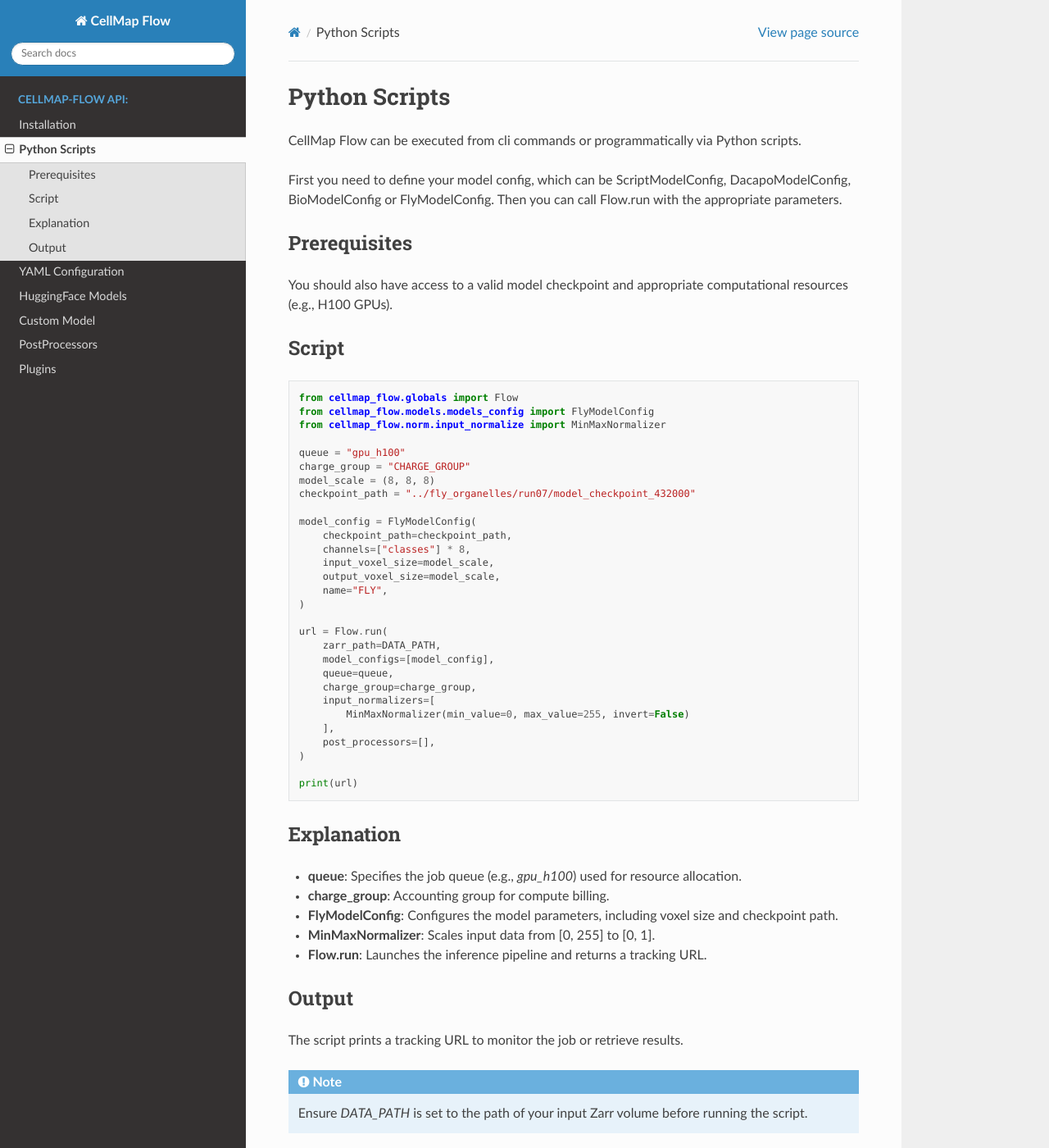
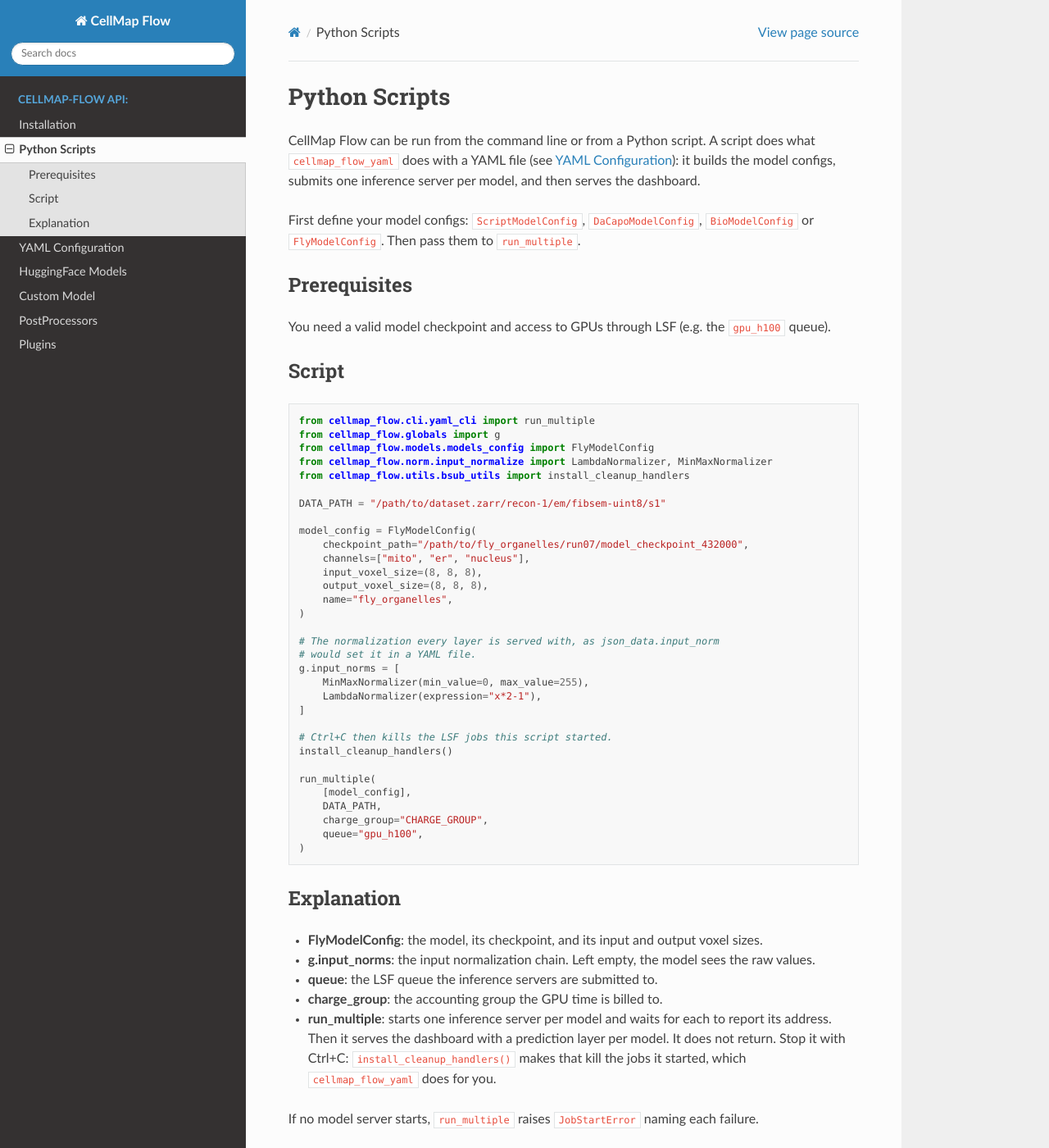
Before and after one commit to janelia-cellmap/cellmap-flow, a Sphinx documentation site: the page built from docs/source/scripts.rst, in a window 1280 px wide and 1400 px high. Shown: the whole window at 82% size. Built offline with Sphinx 7.4.7 and the Read the Docs theme 3.1.0, drawn with Linux system fonts in a browser that asks for light colours; pages that are not in the unit, such as notebooks, are missing from menus.

Commit message:
Document scripting with run_multiple instead of the removed Flow.run
The Python Scripts page showed Flow.run, which was already broken and is
now removed. run_multiple is what cellmap_flow_yaml itself calls, so the
page shows that, with the normalization set on g as json_data would set it,
and install_cleanup_handlers() so Ctrl+C still kills the jobs the script
started, as the CLI does.

```diff
--- a/docs/source/scripts.rst
+++ b/docs/source/scripts.rst
@@ -1,64 +1,59 @@
 Python Scripts
 ================================
-CellMap Flow can be executed from cli commands or programmatically via Python scripts.
+CellMap Flow can be run from the command line or from a Python script. A script does what ``cellmap_flow_yaml`` does with a YAML file (see :doc:`yaml_config`): it builds the model configs, submits one inference server per model, and then serves the dashboard.
 
-First you need to define your model config, which can be ScriptModelConfig, DacapoModelConfig, BioModelConfig or FlyModelConfig.
-Then you can call Flow.run with the appropriate parameters.
+First define your model configs: ``ScriptModelConfig``, ``DaCapoModelConfig``, ``BioModelConfig`` or ``FlyModelConfig``. Then pass them to ``run_multiple``.
 
 Prerequisites
 -------------
 
-You should also have access to a valid model checkpoint and appropriate computational resources (e.g., H100 GPUs).
+You need a valid model checkpoint and access to GPUs through LSF (e.g. the ``gpu_h100`` queue).
 
 Script
 ------
 
 .. code-block:: python
 
-    from cellmap_flow.globals import Flow
+    from cellmap_flow.cli.yaml_cli import run_multiple
+    from cellmap_flow.globals import g
     from cellmap_flow.models.models_config import FlyModelConfig
-    from cellmap_flow.norm.input_normalize import MinMaxNormalizer
+    from cellmap_flow.norm.input_normalize import LambdaNormalizer, MinMaxNormalizer
+    from cellmap_flow.utils.bsub_utils import install_cleanup_handlers
 
-    queue = "gpu_h100"
-    charge_group = "CHARGE_GROUP"
-    model_scale = (8, 8, 8)
-    checkpoint_path = "../fly_organelles/run07/model_checkpoint_432000"
+    DATA_PATH = "/path/to/dataset.zarr/recon-1/em/fibsem-uint8/s1"
 
     model_config = FlyModelConfig(
-        checkpoint_path=checkpoint_path,
-        channels=["classes"] * 8,
-        input_voxel_size=model_scale,
-        output_voxel_size=model_scale,
-        name="FLY",
+        checkpoint_path="/path/to/fly_organelles/run07/model_checkpoint_432000",
+        channels=["mito", "er", "nucleus"],
+        input_voxel_size=(8, 8, 8),
+        output_voxel_size=(8, 8, 8),
+        name="fly_organelles",
     )
 
-    url = Flow.run(
-        zarr_path=DATA_PATH,
-        model_configs=[model_config],
-        queue=queue,
-        charge_group=charge_group,
-        input_normalizers=[
-            MinMaxNormalizer(min_value=0, max_value=255, invert=False)
-        ],
-        post_processors=[],
+    # The normalization every layer is served with, as json_data.input_norm
+    # would set it in a YAML file.
+    g.input_norms = [
+        MinMaxNormalizer(min_value=0, max_value=255),
+        LambdaNormalizer(expression="x*2-1"),
+    ]
+
+    # Ctrl+C then kills the LSF jobs this script started.
+    install_cleanup_handlers()
+
+    run_multiple(
+        [model_config],
+        DATA_PATH,
+        charge_group="CHARGE_GROUP",
+        queue="gpu_h100",
     )
-
-    print(url)
 
 Explanation
 -----------
 
-- **queue**: Specifies the job queue (e.g., `gpu_h100`) used for resource allocation.
-- **charge_group**: Accounting group for compute billing.
-- **FlyModelConfig**: Configures the model parameters, including voxel size and checkpoint path.
-- **MinMaxNormalizer**: Scales input data from [0, 255] to [0, 1].
-- **Flow.run**: Launches the inference pipeline and returns a tracking URL.
+- **FlyModelConfig**: the model, its checkpoint, and its input and output voxel sizes.
+- **g.input_norms**: the input normalization chain. Left empty, the model sees the raw values.
+- **queue**: the LSF queue the inference servers are submitted to.
+- **charge_group**: the accounting group the GPU time is billed to.
+- **run_multiple**: starts one inference server per model and waits for each to report its address. Then it serves the dashboard with a prediction layer per model. It does not return. Stop it with Ctrl+C: ``install_cleanup_handlers()`` makes that kill the jobs it started, which ``cellmap_flow_yaml`` does for you.
 
-Output
-------
-
-The script prints a tracking URL to monitor the job or retrieve results.
-
-.. note::
-
-   Ensure `DATA_PATH` is set to the path of your input Zarr volume before running the script.
+If no model server starts, ``run_multiple`` raises ``JobStartError`` naming each failure.
```
